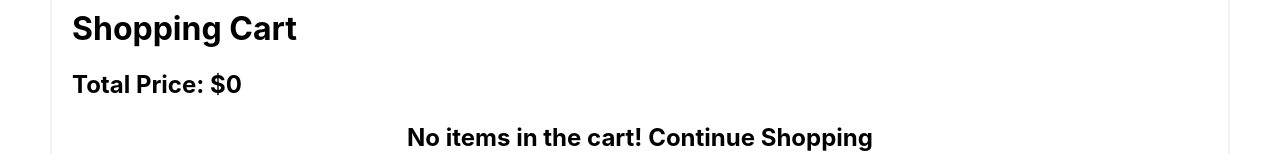
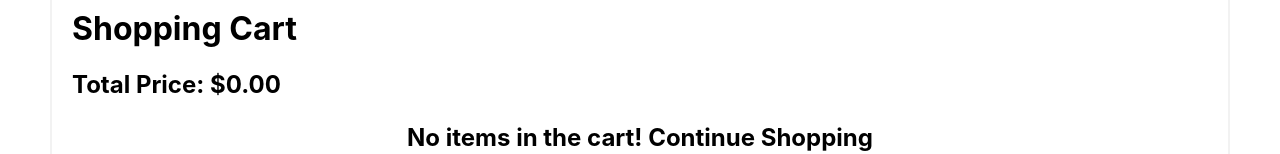
Before and after one commit to bhavyaalekhya/CS6314_Project_Pottery_Studio, a React (Create React App) app in the folder ui/: page /cart in a window 1280 px wide. Shown: the part 153-307 px from the top of the page. Built offline with nearby package versions, Linux system fonts and the light colour scheme; a web font is replaced by a local one.

Commit message:
updating cart price

```diff
--- a/ui/src/views/pages/CartPage.js
+++ b/ui/src/views/pages/CartPage.js
@@ -41,7 +41,7 @@ function CartPage() {
         <div className='cart-container'>
             <div className='row'>
                 <h1 className='title'>Shopping Cart</h1>
-                <h2 className='price'>Total Price: ${cartItems.reduce((sum, item) => sum + item.totalPrice, 0)}</h2>
+                <h2 className='price'>Total Price: ${cartItems.reduce((sum, item) => sum + item.totalPrice, 0).toFixed(2)}</h2>
                 <div className='cart-items'>
                     { cartItems && cartItems.length > 0 ? (
                         cartItems.map((item, index) => (
```
